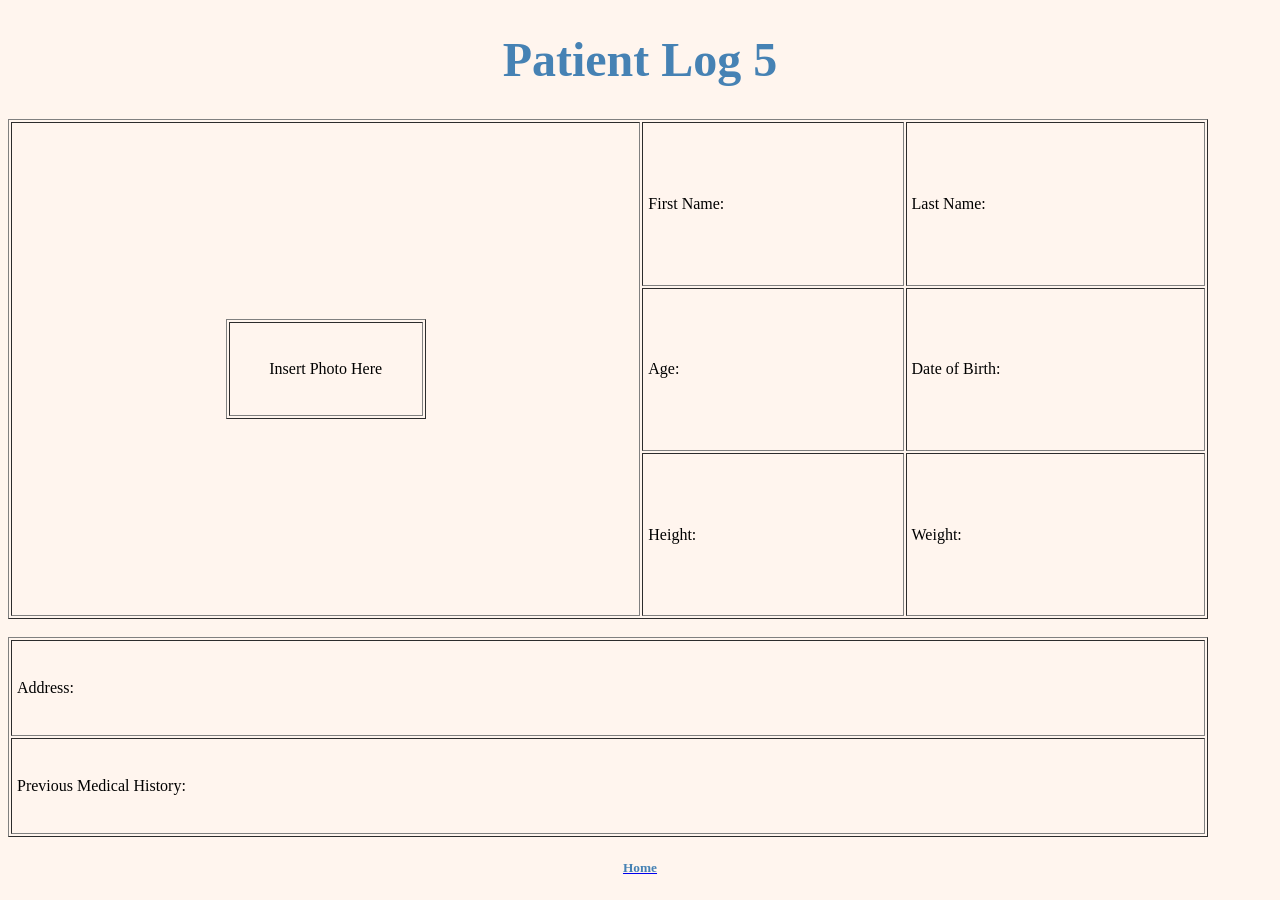
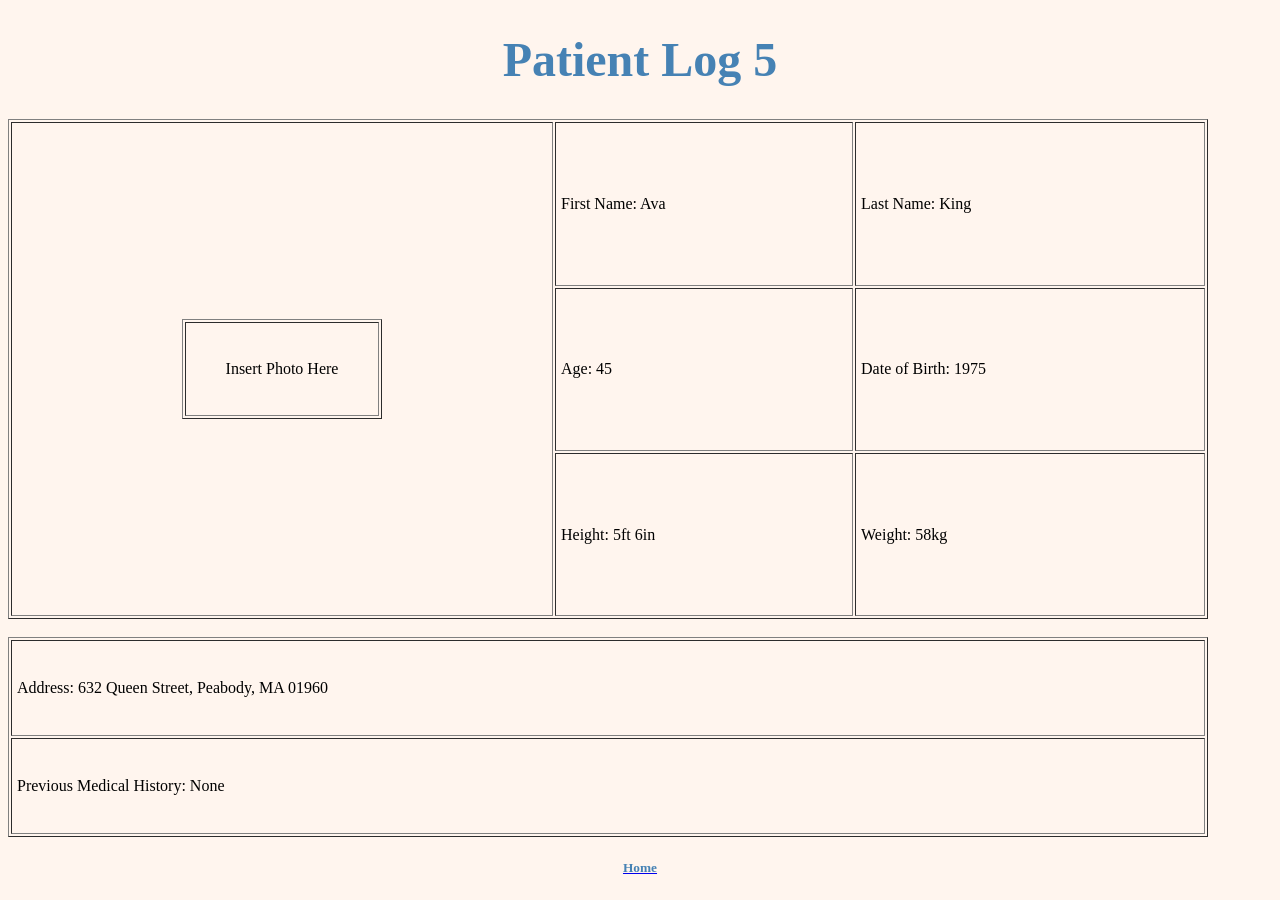
Before and after one commit to Sugarbug1211/Sugarbug1211.github.io, a Jekyll site: the page Patient Log/patient log 5.html, which Jekyll copies as it is, in a window 1280 px wide. Built offline with Jekyll 4.4.1, drawn with Linux system fonts in a browser that asks for light colours.

Commit message:
Update patient log 5.html

```diff
--- a/Patient Log/patient log 5.html
+++ b/Patient Log/patient log 5.html
@@ -17,16 +17,16 @@
                             <td><center>Insert Photo Here</center></td>
                         </table></center>
                     </td>
-                    <td>First Name:</td>
-                    <td>Last Name:</td>
+                    <td>First Name: Ava</td>
+                    <td>Last Name: King</td>
                 </tr>
                 <tr>
-                    <td>Age:</td>
-                    <td>Date of Birth:</td>
+                    <td>Age: 45</td>
+                    <td>Date of Birth: 1975</td>
                 </tr>
                 <tr>
-                    <td>Height:</td>
-                    <td>Weight:</td>
+                    <td>Height: 5ft 6in</td>
+                    <td>Weight: 58kg</td>
                 </tr>
             </table>
 
@@ -34,10 +34,10 @@
 
         <table border = "1" width = "1200" height = "200" cellpadding = "5" >
             <tr>
-                <td>Address:</td>
+                <td>Address: 632 Queen Street, Peabody, MA 01960</td>
             </tr>
             <tr>
-                <td rowspan="2">Previous Medical History:</td>
+                <td rowspan="2">Previous Medical History: None</td>
             </tr>
         </table>
 
```
